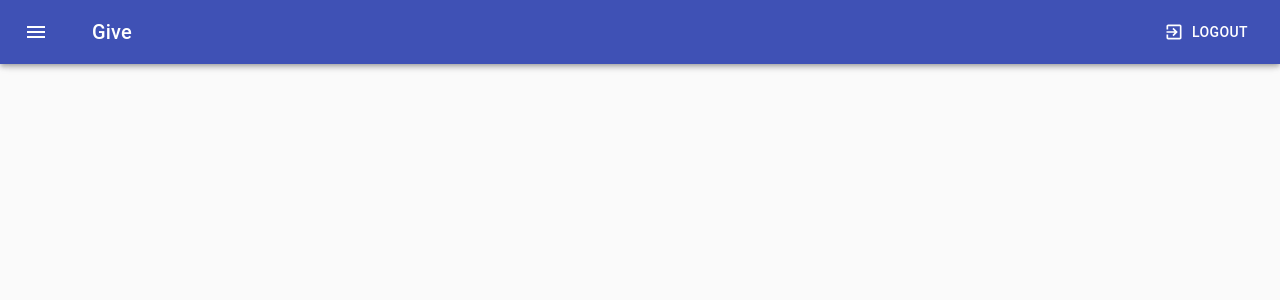
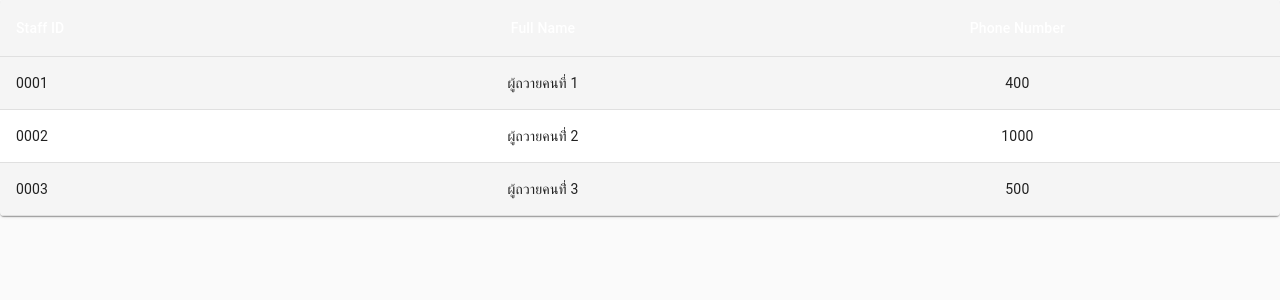
Before and after one commit to ehudthelefthand/yfc-front-react, a React (Create React App) app: page /supporter in a window 1280 px wide. Shown: the top 300 px of the page. Built offline with nearby package versions, Linux system fonts and the light colour scheme.

Commit message:
App&pages update

```diff
--- a/src/App.js
+++ b/src/App.js
@@ -16,9 +16,6 @@ function App() {
             <CssBaseline />
             <Router>
                 <Switch>
-                    <Route path="/">
-                        <Give />
-                    </Route>
                     <Route path="/receipt">
                         <Receipt />
                     </Route>
@@ -28,6 +25,9 @@ function App() {
                     <Route path="/login">
                         <Login />
                     </Route>
+                    <Route path="/">
+                        <Give />
+                    </Route>
                 </Switch>
             </Router>
         </React.Fragment>
--- a/src/pages/Give.js
+++ b/src/pages/Give.js
@@ -1,4 +1,5 @@
 import React, { useState } from 'react'
+import clsx from 'clsx'
 import {
     AppBar,
     Toolbar,
@@ -6,22 +7,56 @@ import {
     Button,
     Typography,
     makeStyles,
+    Drawer,
 } from '@material-ui/core'
 import {
     Menu as MenuIcon,
     ExitToApp as ExitToAppIcon,
 } from '@material-ui/icons'
-import clsx from 'clsx'
 
 const drawerWidth = 240;
 
 const useStyles = makeStyles(theme => ({
+    root: {
+        display: 'flex'
+    },
+
+    toolbar: {
+        paddingRight: 24,
+    },
+
+    toolbarIcon: {
+      display: 'flex',
+      alignItems: 'center',
+      justifyContent: 'flex-end',
+      padding: '0 8px'
+    },
+
+    appBar: {
+        zIndex: theme.zIndex.drawer + 1,
+        transition: theme.transitions.create(['width', 'margin'], {
+            easing: theme.transitions.easing.sharp,
+            duration: theme.transitions.duration.leavingScreen,
+        }),
+    },
+
+    appBarShift: {
+        marginLeft: drawerWidth,
+        width: `calc(100% - ${drawerWidth}px)`,
+        transition: theme.transitions.create(['width', 'margin'], {
+          easing: theme.transitions.easing.sharp,
+          duration: theme.transitions.duration.enteringScreen,
+        }),
+      },
+
     menuButton: {
         marginRight: theme.spacing(4)
     },
+
     menuButtonHidden: {
         display: 'none'
     },
+
     title: {
         flexGrow: 1,
     },
@@ -29,9 +64,8 @@ const useStyles = makeStyles(theme => ({
 }))
 
 export default function Give() {
-
-    const [open, setOpen] = useState(false)
-    const classes = useStyles()
+    const classes = useStyles();
+    const [open, setOpen] = useState(false);
 
     const handleDrawerOpen = () => {
         setOpen(false)
@@ -62,6 +96,11 @@ export default function Give() {
                     </Button>
                 </Toolbar>
             </AppBar>
+            <Drawer>
+                <div>
+
+                </div>
+            </Drawer>
         </div>
     )
 }
--- a/src/pages/Supporter.js
+++ b/src/pages/Supporter.js
@@ -12,7 +12,7 @@ import { makeStyles,
 
 const StyledTableCell = withStyles((theme) => ({
     head: {
-        backgroundColor: theme.palette.common.black,
+        backgroundColor: theme.palette.common.bule,
         color: theme.palette.common.white,
     },
     body: {
@@ -30,14 +30,14 @@ const StyledTableRow = withStyles((theme) => ({
 
 const useStyles = makeStyles({
     table: {
-     minWidth: 700,
+     minWidth: 250,
     },
 })
 
 const rows = [
-    createData('0001', 'ผู้ถวายคนที่ 1', '00000000'),
-    createData('0002', 'ผู้ถวายคนที่่ 2', '00000000'),
-    createData('0003', 'ผู้ถวายคนที่่ 3', '00000000'),
+    createData('0001', 'ผู้ถวายคนที่ 1', 400),
+    createData('0002', 'ผู้ถวายคนที่่ 2', 1000),
+    createData('0003', 'ผู้ถวายคนที่่ 3', 500),
 ];
 
 function createData(code_ID, Fullname, Phone){
```
